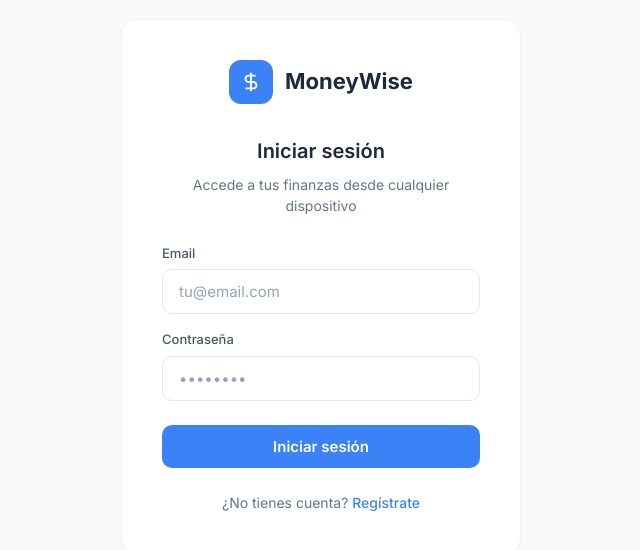
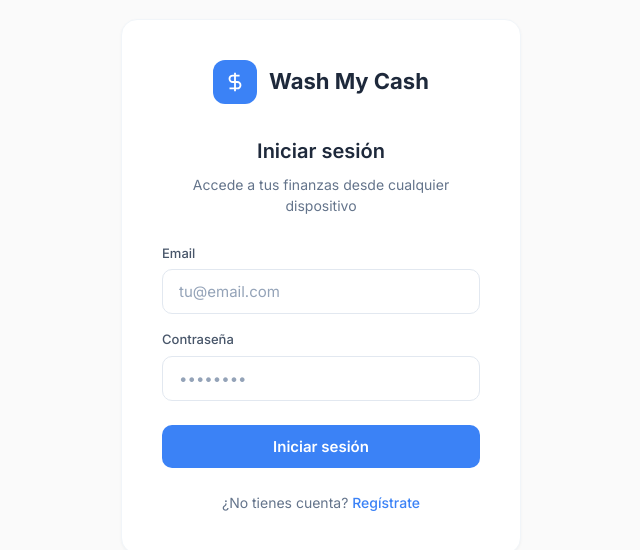
Before and after one commit to Pharathorn/moneywise, a React (Vite) app: page /settings in a window 1280 px wide. Shown: the part 114-664 px from the top of the page, without its empty margins (319-959 px from the left). Built offline with nearby package versions, Linux system fonts and the light colour scheme; no server answers.

Commit message:
chore: rename MoneyWise to Wash My Cash

```diff
--- a/index.html
+++ b/index.html
@@ -5,11 +5,11 @@
     <link rel="icon" type="image/svg+xml" href="/favicon.svg" />
     <meta name="viewport" content="width=device-width, initial-scale=1.0" />
     <meta name="theme-color" content="#3b82f6" />
-    <meta name="description" content="MoneyWise - Gestor de finanzas personales" />
+    <meta name="description" content="Wash My Cash - Gestor de finanzas personales" />
     <link rel="preconnect" href="https://fonts.googleapis.com">
     <link rel="preconnect" href="https://fonts.gstatic.com" crossorigin>
     <link href="https://fonts.googleapis.com/css2?family=Inter:wght@300;400;500;600;700&display=swap" rel="stylesheet">
-    <title>MoneyWise</title>
+    <title>Wash My Cash</title>
   </head>
   <body>
     <div id="root"></div>
--- a/src/components/layout/Layout.tsx
+++ b/src/components/layout/Layout.tsx
@@ -28,7 +28,7 @@ export function Layout() {
               <path d="M12 2v20M17 5H9.5a3.5 3.5 0 0 0 0 7h5a3.5 3.5 0 0 1 0 7H6" />
             </svg>
           </div>
-          <span className={styles['logo-text']}>MoneyWise</span>
+          <span className={styles['logo-text']}>Wash My Cash</span>
         </div>
         <button className={styles['menu-btn']} onClick={() => setSidebarOpen(true)}>
           <Menu size={24} />
@@ -46,7 +46,7 @@ export function Layout() {
               <path d="M12 2v20M17 5H9.5a3.5 3.5 0 0 0 0 7h5a3.5 3.5 0 0 1 0 7H6" />
             </svg>
           </div>
-          <span className={styles['logo-text']}>MoneyWise</span>
+          <span className={styles['logo-text']}>Wash My Cash</span>
         </div>
 
         <nav className={styles.nav}>
--- a/src/pages/Login.tsx
+++ b/src/pages/Login.tsx
@@ -36,7 +36,7 @@ export function Login({ onToggleMode }: LoginProps) {
               <path d="M12 2v20M17 5H9.5a3.5 3.5 0 0 0 0 7h5a3.5 3.5 0 0 1 0 7H6" />
             </svg>
           </div>
-          <span className={styles['logo-text']}>MoneyWise</span>
+          <span className={styles['logo-text']}>Wash My Cash</span>
         </div>
 
         <h1 className={styles.title}>Iniciar sesión</h1>
--- a/src/pages/Register.tsx
+++ b/src/pages/Register.tsx
@@ -52,7 +52,7 @@ export function Register({ onToggleMode }: RegisterProps) {
                 <path d="M12 2v20M17 5H9.5a3.5 3.5 0 0 0 0 7h5a3.5 3.5 0 0 1 0 7H6" />
               </svg>
             </div>
-            <span className={styles['logo-text']}>MoneyWise</span>
+            <span className={styles['logo-text']}>Wash My Cash</span>
           </div>
 
           <h1 className={styles.title}>Cuenta creada</h1>
@@ -80,7 +80,7 @@ export function Register({ onToggleMode }: RegisterProps) {
               <path d="M12 2v20M17 5H9.5a3.5 3.5 0 0 0 0 7h5a3.5 3.5 0 0 1 0 7H6" />
             </svg>
           </div>
-          <span className={styles['logo-text']}>MoneyWise</span>
+          <span className={styles['logo-text']}>Wash My Cash</span>
         </div>
 
         <h1 className={styles.title}>Crear cuenta</h1>
--- a/vite.config.ts
+++ b/vite.config.ts
@@ -9,8 +9,8 @@ export default defineConfig({
       registerType: 'autoUpdate',
       includeAssets: ['favicon.svg'],
       manifest: {
-        name: 'MoneyWise - Gestor de Finanzas',
-        short_name: 'MoneyWise',
+        name: 'Wash My Cash - Gestor de Finanzas',
+        short_name: 'Wash My Cash',
         description: 'Controla tus finanzas personales de forma sencilla',
         theme_color: '#3b82f6',
         background_color: '#fafafa',
```
